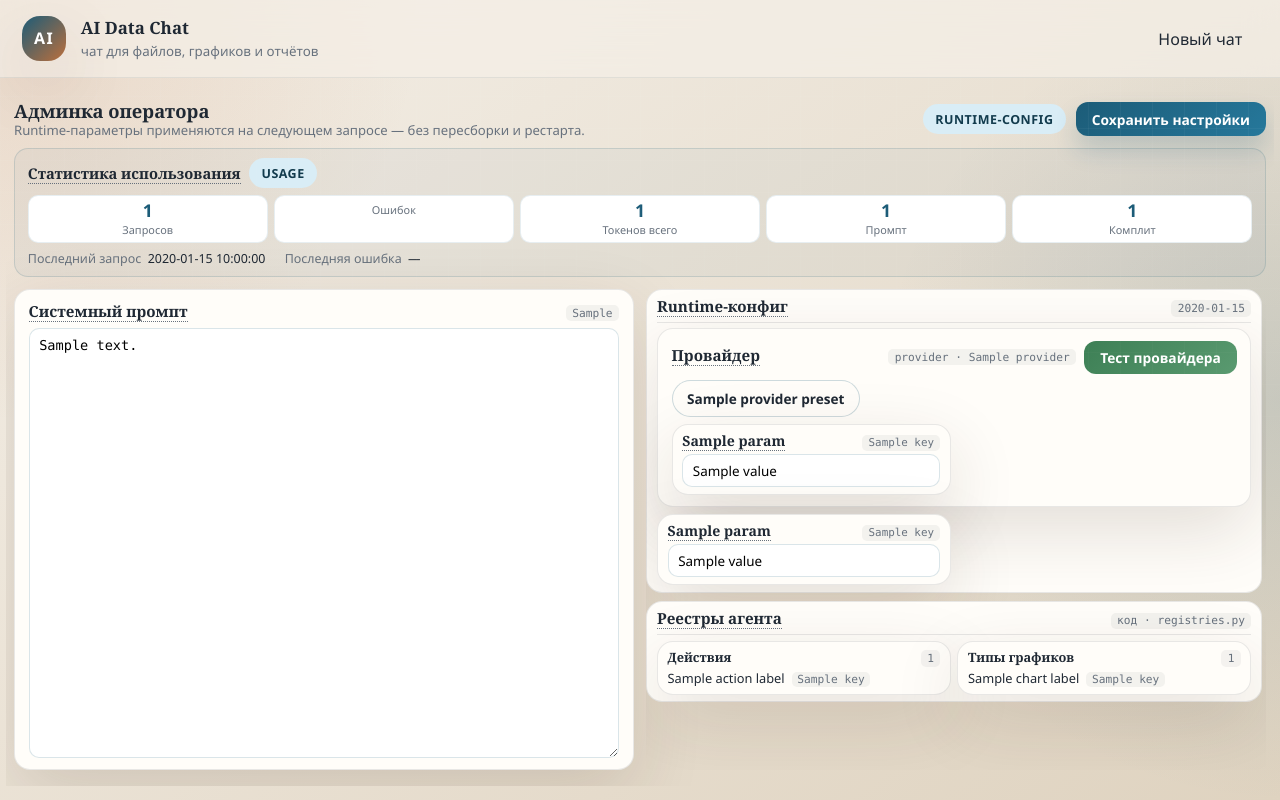
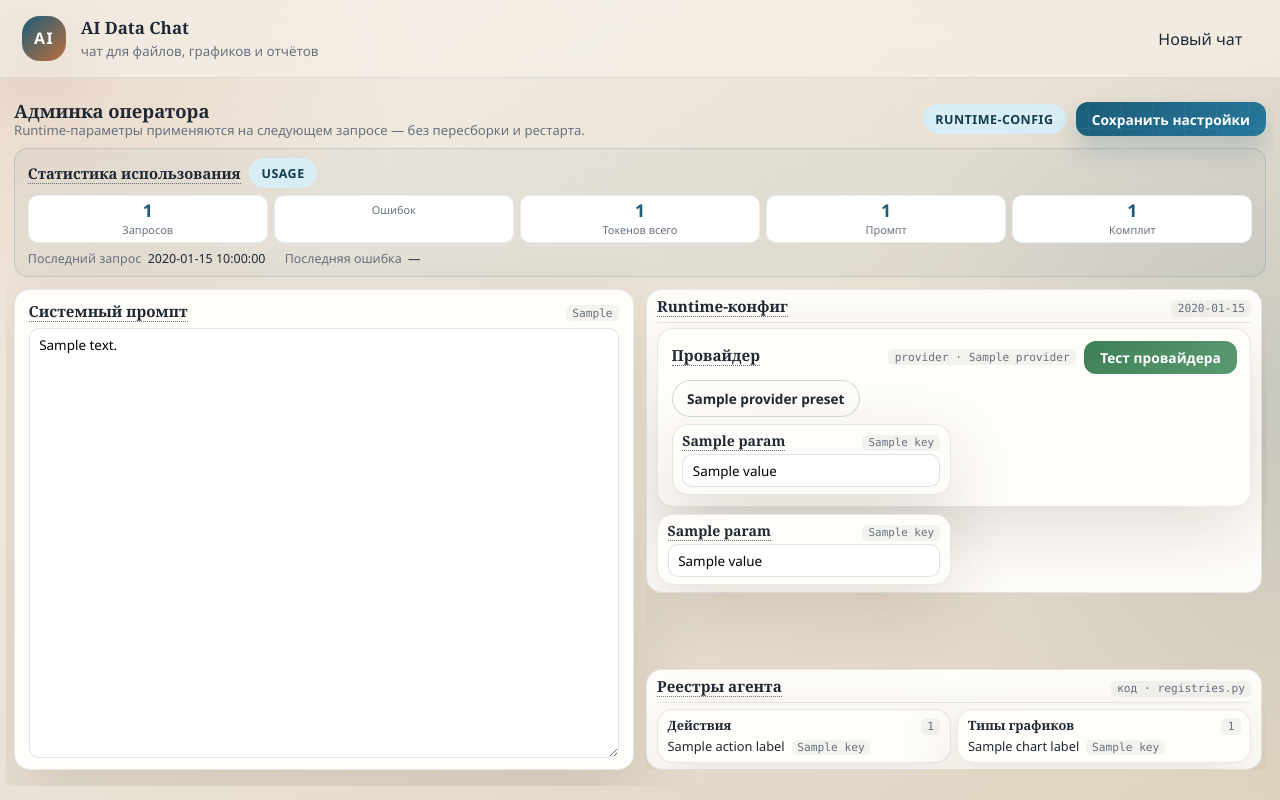
Before and after one commit to AlexLvGulyaev/ai-data-assistant, a FastAPI app: template templates/admin.html in a window 1280 px wide. Run offline with FastAPI, Linux system fonts and the light colour scheme; the template is opened without the code that fills it: most values are stand-ins (such as "Sample title", 1, 10 or a date in 2020); some libraries are stand-ins or nearby versions.

Commit message:
fix(ai-data-assistant): align right column to prompt height; prompt font matches panel inputs
Two follow-ups to the 1080p fit work:

1. Right column now fills the column height (was shorter than the prompt
   panel, leaving empty space at the bottom on >1080p-tall screens).
   .admin-layout__side { justify-content: space-between } pins Runtime-конфиг
   to the top and Реестры to the bottom — the right group's bottom aligns with
   the prompt's bottom, with the free space as a transparent gap between the
   two sections. When content overflows the column (short/narrow screens),
   space-between has no free space to distribute and the column scrolls as
   before. Verified: bottoms aligned (prompt=side=registries) at 1440x1150
   and 1440x1080; 1280x1080 still scrolls (content > column).

2. Prompt editor font now matches the editable values in the right panels
   exactly: same family (inherit body sans-serif, was monospace) and same size
   (0.84rem / 13.44px, was 0.85rem monospace). The right-panel inputs use
   .admin-card--param .admin-input { font-size: 0.84rem }, so the textarea's
   .admin-input--textarea is set to 0.84rem to match. Verified: computed
   font-family and font-size identical (MATCH ff=true fs=true).

Cache-bust ?v=20260813l. /health 200; /admin 200.

Co-Authored-By: Claude <noreply@anthropic.com>

```diff
--- a/static/css/styles.css
+++ b/static/css/styles.css
@@ -952,8 +952,11 @@ button,
 
 /* Textarea-инпут для системного промпта — растягивается в высоту колонки. */
 .admin-input--textarea {
-    font-family: ui-monospace, SFMono-Regular, Menlo, Consolas, monospace;
-    font-size: 0.85rem;
+    /* Шрифт промпт-редактора — тот же, что у редактируемых значений в правых
+       панелях (.admin-card--param .admin-input): наследует body (sans-serif),
+       0.84rem. */
+    font-family: inherit;
+    font-size: 0.84rem;
     line-height: 1.45;
     resize: vertical;
     min-height: 240px;
@@ -1079,10 +1082,13 @@ button,
     display: flex;
     flex-direction: column;
     gap: 0.5rem;
+    /* Свободное место (когда колонка выше контента) распределяем так:
+       Runtime-конфиг — к верху, Реестры — к низу (низ группы совпадает с
+       низом панели промпта), прозрачный зазор — между ними. На коротких
+       экранах (контент > колонки) free space нет — space-between не
+       срабатывает, колонка скроллится как обычно. */
+    justify-content: space-between;
     min-width: 0;
-    /* Если макропанель + реестры не вмещаются по высоте — боковая колонка
-       скроллится сама, не выталкивая промпт. min-width:0 + min-height:0
-       позволяют ей сжиматься в grid-ячейке. */
     min-height: 0;
     overflow-y: auto;
     padding-right: 4px;
--- a/templates/base.html
+++ b/templates/base.html
@@ -4,9 +4,9 @@
     <meta charset="UTF-8">
     <meta name="viewport" content="width=device-width, initial-scale=1.0">
     <title>{{ page_title or "AI Data Chat" }}</title>
-    <link rel="stylesheet" href="/static/css/styles.css?v=20260813i">
+    <link rel="stylesheet" href="/static/css/styles.css?v=20260813l">
     <script src="https://unpkg.com/htmx.org@1.9.12"></script>
-    <script defer src="/static/js/app.js?v=20260813i"></script>
+    <script defer src="/static/js/app.js?v=20260813l"></script>
 </head>
 <body>
     <div class="page-backdrop"></div>
```
